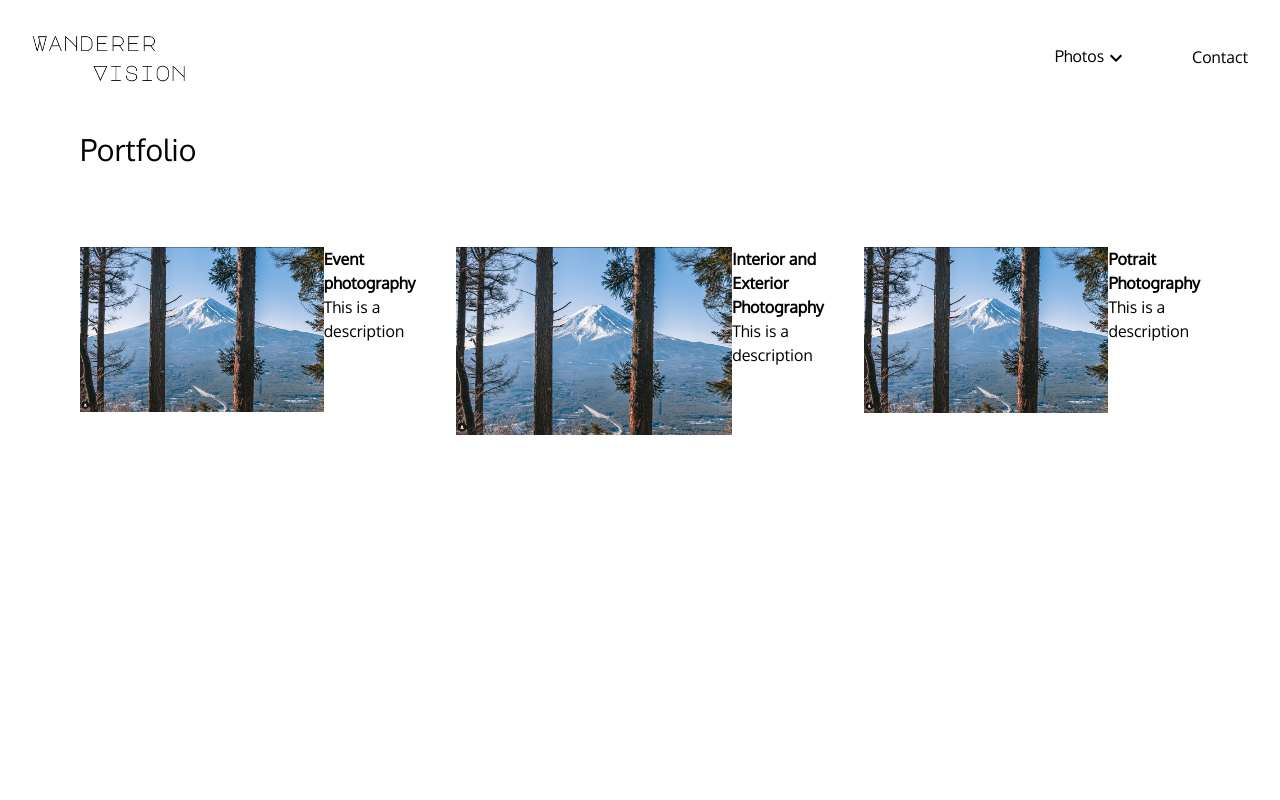
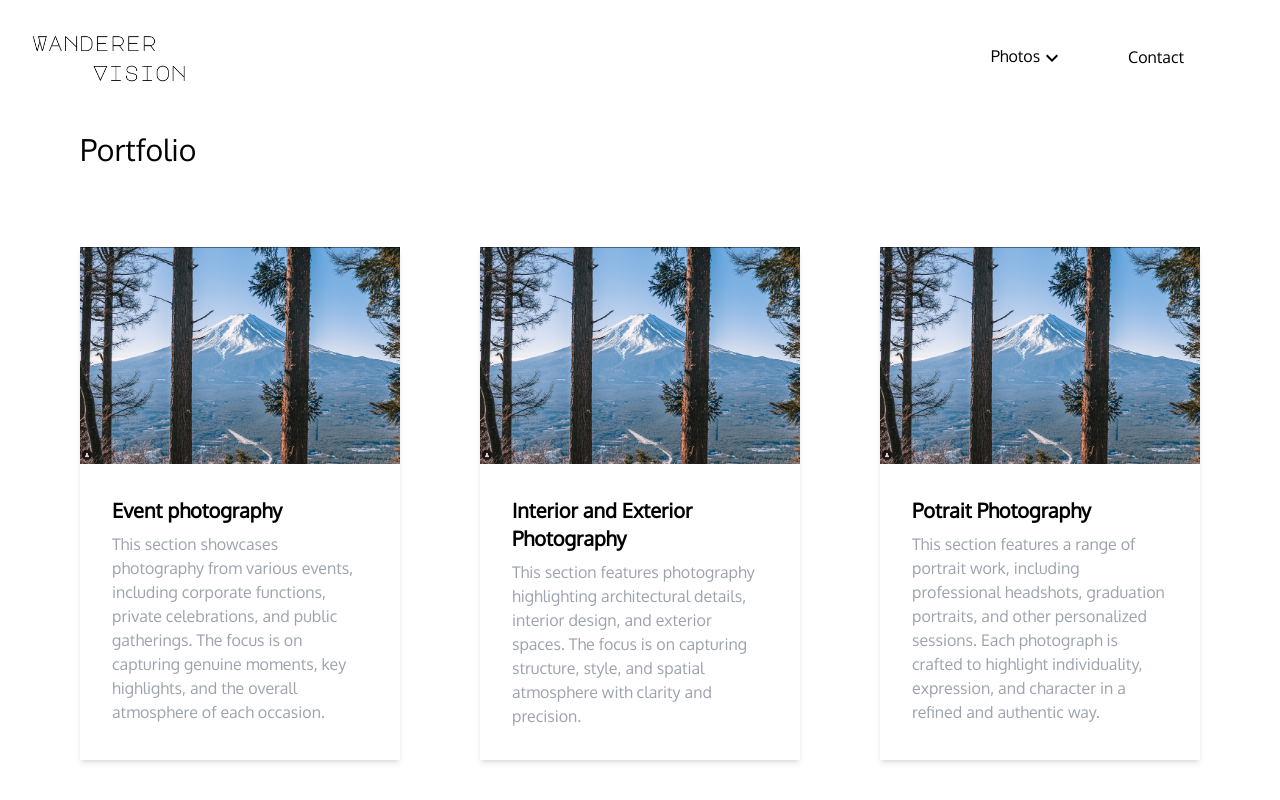
Before and after one commit to detectivemerry/wanderer-vision, a Next.js app: page / in a window 1280 px wide. Built offline with nearby package versions, Linux system fonts and the light colour scheme.

Commit message:
category cards create

```diff
--- a/app/(home)/page.tsx
+++ b/app/(home)/page.tsx
@@ -4,28 +4,28 @@ export default function Home() {
   return (
     <div className="flex flex-col">
       <div className="text-3xl mt-4 mb-20">Portfolio</div>
-      <div className="flex gap-10">
-        <div>
+      <div className="flex gap-20 flex-wrap items-stretch">
+        <div className = "flex-1">
           <CategoryCard
             imagePath="contact/contact.png"
             title="Event photography"
-            description="This is a description"
+            description="This section showcases photography from various events, including corporate functions, private celebrations, and public gatherings. The focus is on capturing genuine moments, key highlights, and the overall atmosphere of each occasion."
             link="events"
           />
         </div>
-        <div>
+        <div className = "flex-1">
           <CategoryCard
             imagePath="contact/contact.png"
             title="Interior and Exterior Photography"
-            description="This is a description"
+            description="This section features photography highlighting architectural details, interior design, and exterior spaces. The focus is on capturing structure, style, and spatial atmosphere with clarity and precision."
             link="interior-and-exterior"
           />
         </div>
-        <div>
+        <div className = "flex-1">
           <CategoryCard
             imagePath="contact/contact.png"
             title="Potrait Photography"
-            description="This is a description"
+            description="This section features a range of portrait work, including professional headshots, graduation portraits, and other personalized sessions. Each photograph is crafted to highlight individuality, expression, and character in a refined and authentic way."
             link="potraits"
           />
         </div>
--- a/components/CategoryCard.tsx
+++ b/components/CategoryCard.tsx
@@ -10,18 +10,17 @@ interface CategoryCardProps {
 
 export default function CategoryCard({ imagePath, title, description, link } : CategoryCardProps) {
 
-
   return (
     <Link href = {link}>
-    <div className = "flex">
+    <div className = "flex flex-col shadow-md h-full">
         <div>
           <img src={imagePath}/>
         </div>
-        <div>
-            <div className = "font-bold">
+        <div className = "m-8 flex flex-col gap-2">
+            <div className = "font-bold text-xl">
                 {title}
             </div>
-            <div>
+            <div className = "text-gray-400">
                 {description}
             </div>
         </div>
--- a/components/Navbar.tsx
+++ b/components/Navbar.tsx
@@ -28,7 +28,7 @@ export default function Navbar() {
           <img src="logo/wanderer_vision_logo.png" />
         </Link>
       </div>
-      <div className="flex items-center gap-8">
+      <div className="flex items-center gap-8 mr-16">
         <div
           className={`${
             pathName == "/graduation" && "font-bold"
```
